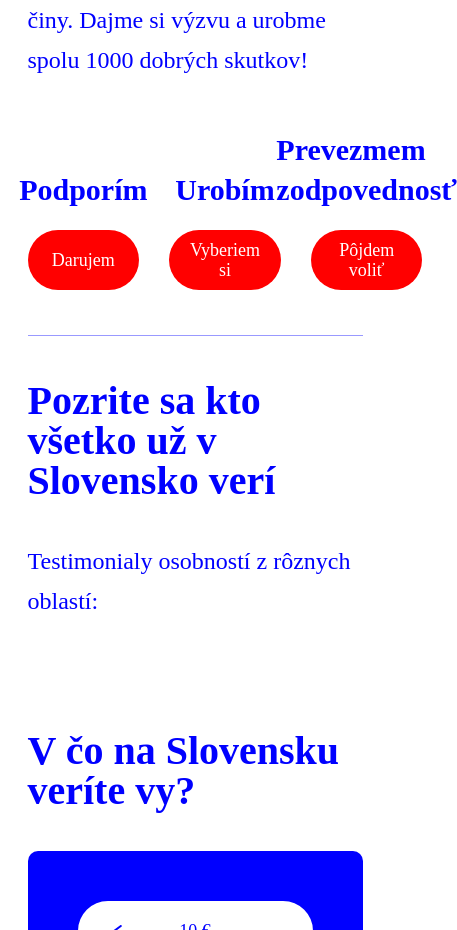
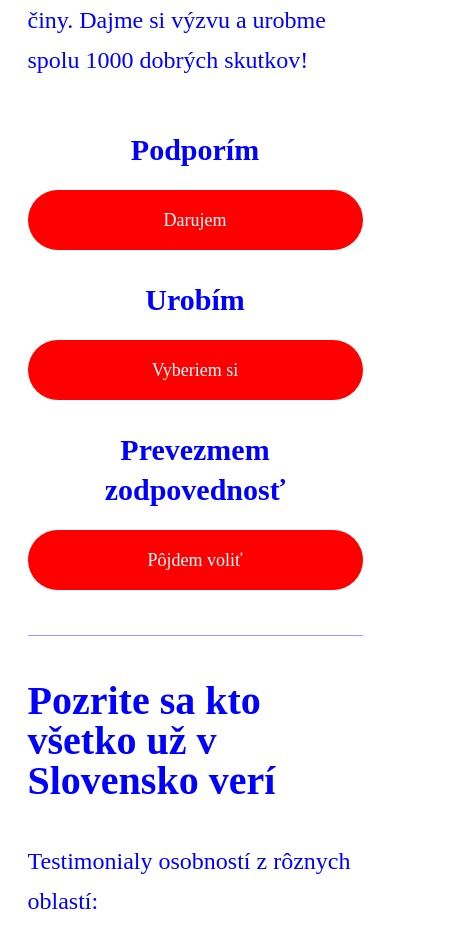
Before and after one commit to alhafoudh/ktoverivslovensko, an Astro site: page / in a window 390 px wide. Shown: the part 1480-2410 px from the top of the page, 457 px wide, since content can reach past the window. Built offline with nearby package versions, Linux system fonts and the light colour scheme; Astro itself is replaced by a stand-in of ours; no server answers.

Commit message:
Fix responsive

```diff
--- a/src/pages/index.astro
+++ b/src/pages/index.astro
@@ -42,21 +42,21 @@ import Donations from "../components/Donations.astro";
         chcieť pretaviť v činy. Dajme si výzvu a urobme spolu 1000 dobrých
         skutkov!
       </p>
-      <div class="flex justify-between items-end gap-[30px] mt-[30px]">
-        <div class="w-1/3 flex flex-col justify-center items-center gap-[20px]">
+      <div class="flex flex-col tablet:flex-row justify-between tablet:items-end gap-[30px] mt-[30px]">
+        <div class="tablet:w-1/3 flex flex-col justify-center items-center gap-[20px]">
           <h3>Podporím</h3>
           <a
             class="button button--secondary w-full tablet:w-fit"
             href={donationUrl}>Darujem</a
           >
         </div>
-        <div class="w-1/3 flex flex-col justify-center items-center gap-[20px]">
+        <div class="tablet:w-1/3 flex flex-col justify-center items-center gap-[20px]">
           <h3>Urobím</h3>
           <a class="button button--secondary w-full tablet:w-fit" href="#"
             >Vyberiem si</a
           >
         </div>
-        <div class="w-1/3 flex flex-col justify-center items-center gap-[20px]">
+        <div class="tablet:w-1/3 flex flex-col justify-center items-center gap-[20px]">
           <h3>Prevezmem zodpovednosť</h3>
           <a class="button button--secondary w-full tablet:w-fit" href={generatePollCalendarUrl("2023-09-30", "2023-09-30", "Parlamentné voľby 2023", "")}
             >Pôjdem voliť</a
--- a/src/style.scss
+++ b/src/style.scss
@@ -130,7 +130,7 @@ nav {
   }
 
   h3 {
-    @apply text-[30px] font-bold leading-10 tablet:text-center;
+    @apply text-[30px] font-bold leading-10 text-center;
   }
 
   > p {
```
